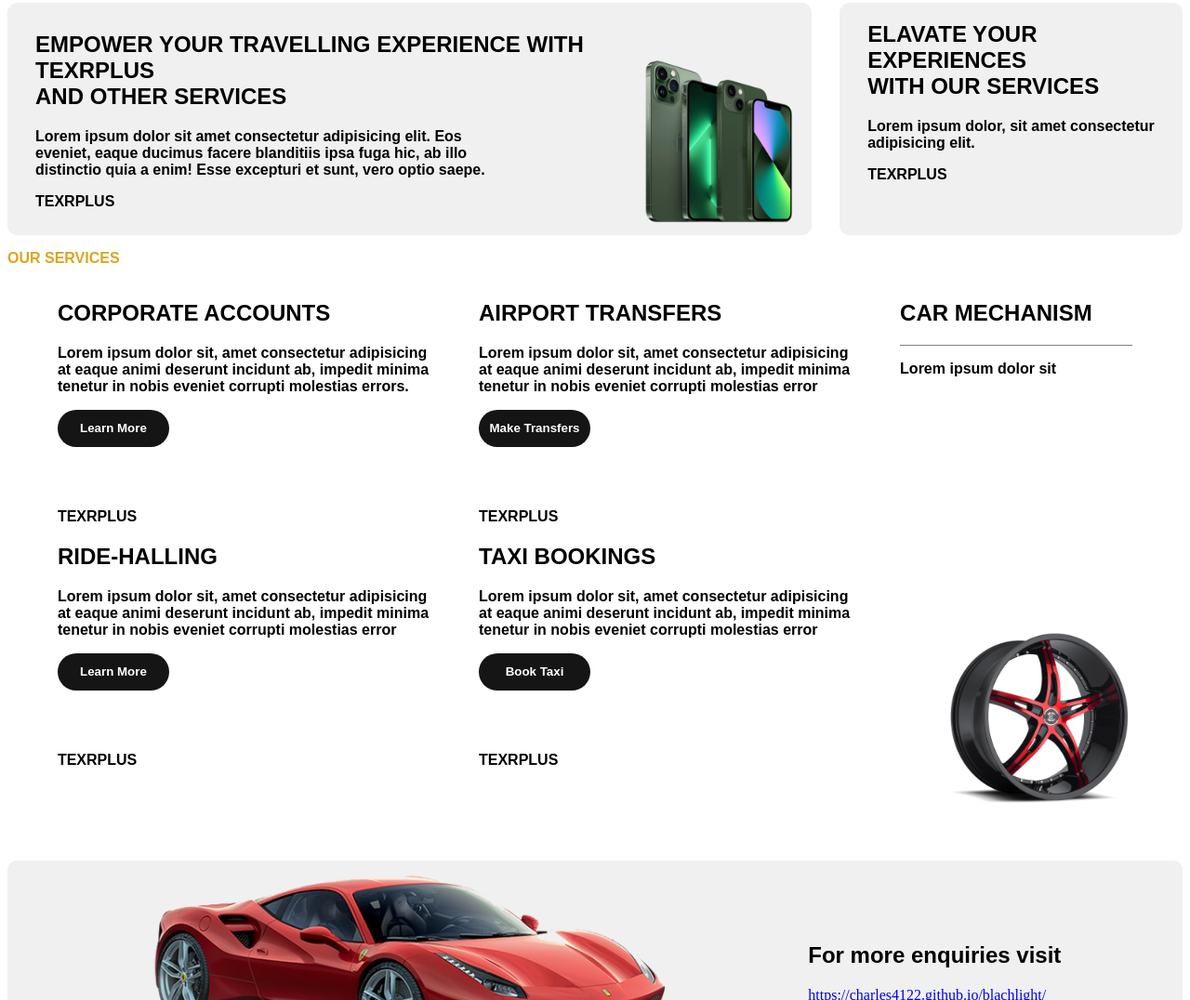
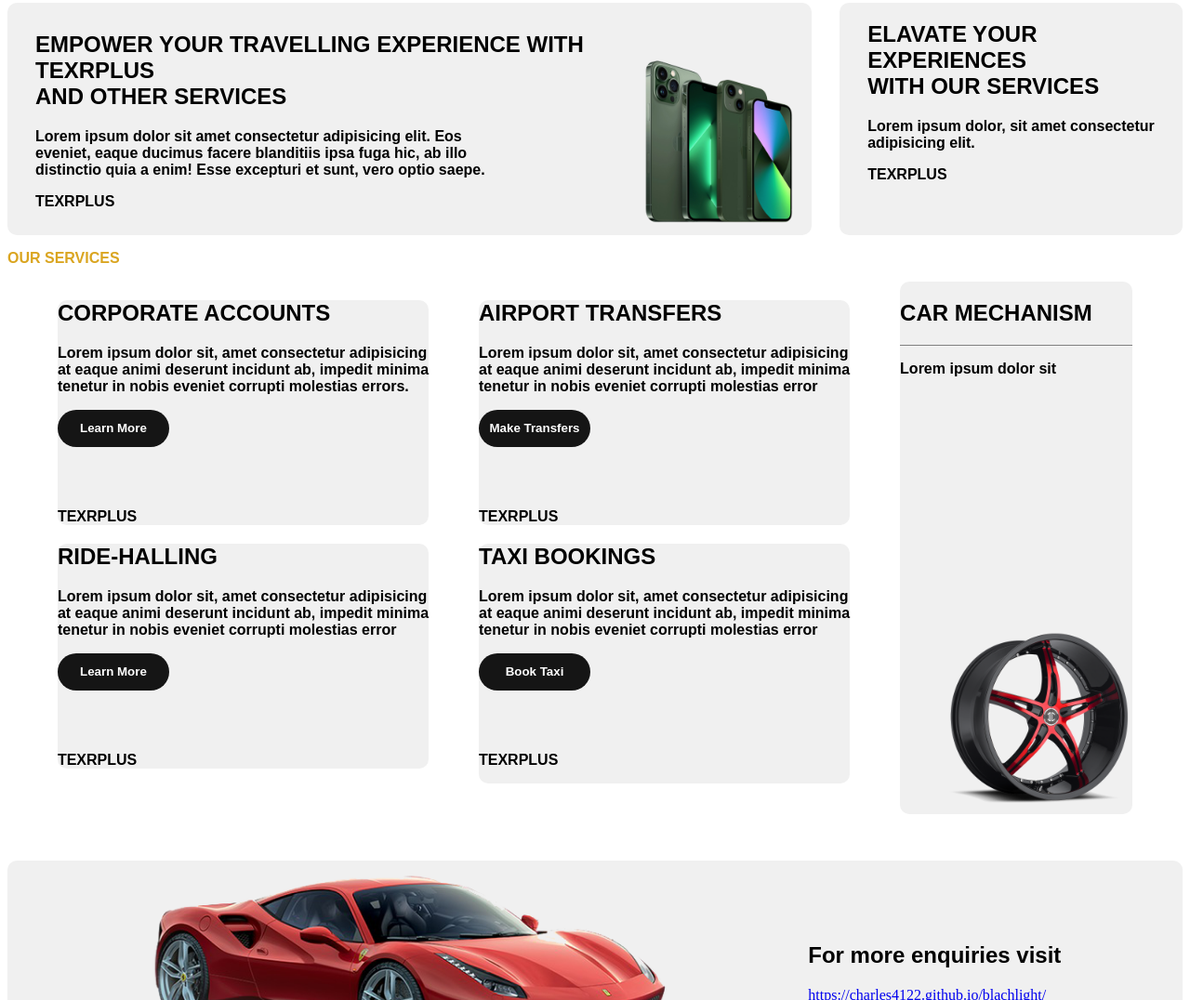
Before and after one commit to codeville-2024/ride-booking, a plain HTML site: page index.html in a window 1280 px wide. Shown: the part 509-1585 px from the top of the page at 93% size. Drawn offline with Linux system fonts and the light colour scheme.

Commit message:
new change

```diff
--- a/style.css
+++ b/style.css
@@ -154,3 +154,29 @@
   font-family: arial;
   font-weight: 700;
 }
+#div10 {
+  background-color: rgb(240, 240, 240);
+  align-items: center;
+  border-radius: 10px;
+}
+#div11 {
+  background-color: rgb(240, 240, 240);
+  align-items: center;
+  border-radius: 10px;
+}
+
+#div13 {
+  background-color: rgb(240, 240, 240);
+  align-items: center;
+  border-radius: 10px;
+}
+#div14 {
+  background-color: rgb(240, 240, 240);
+  align-items: center;
+  border-radius: 10px;
+}
+#div17 {
+  background-color: rgb(240, 240, 240);
+  align-items: center;
+  border-radius: 10px;
+}
```
